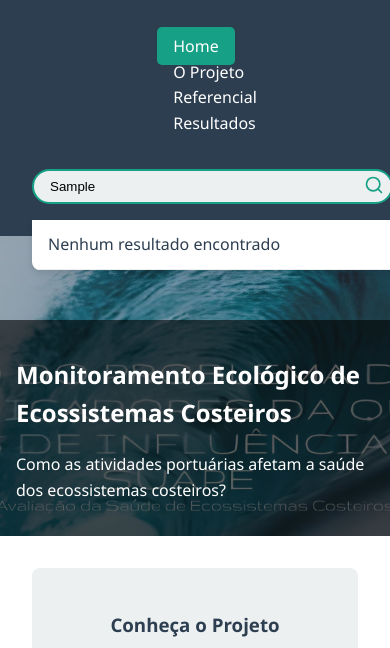
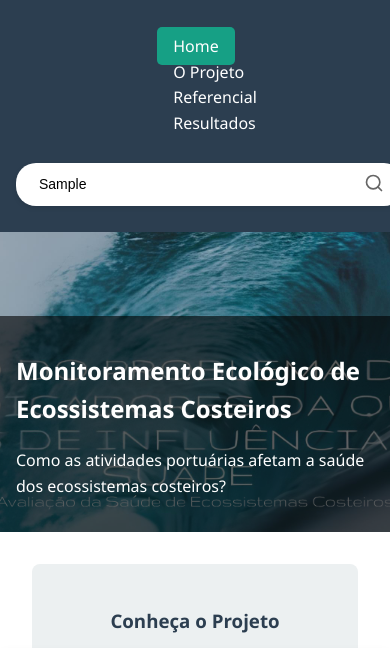
Before and after one commit to pedromartinspe07/Bioindicadores-Suape, a plain HTML site: page index.html in a window 390 px wide. Both pictures are taken after typing "Sample" into the empty fields and a click on the button "Submit search". Shown: the part 143-791 px from the top of the page. Drawn offline with Linux system fonts and the light colour scheme.

Commit message:
Update style.css

```diff
--- a/css/style.css
+++ b/css/style.css
@@ -290,77 +290,104 @@ footer {
 /* Search Bar Styles */
 .search-container {
     position: relative;
-  margin-left: auto;
-  padding: 0 1rem;
+    margin-left: 20px;
 }
 
 .search-form {
     display: flex;
     align-items: center;
+    background: #fff;
+    border-radius: 20px;
+    padding: 5px 15px;
+    box-shadow: 0 2px 5px rgba(0,0,0,0.1);
 }
 
-#search-input {
-  padding: 0.5rem 1rem;
-  border: 2px solid var(--secondary-color);
-  border-radius: 50px;
+.search-form input {
+    border: none;
+    outline: none;
+    background: none;
+    padding: 8px;
     width: 200px;
-  transition: width 0.3s;
-  background: var(--light-color);
-}
-
-#search-input:focus {
-  width: 250px;
-  outline: none;
-  border-color: var(--accent-color);
+    font-size: 14px;
 }
 
 .search-form button {
     background: none;
     border: none;
-  margin-left: -35px;
     cursor: pointer;
-  color: var(--secondary-color);
+    padding: 5px;
+    color: #666;
+    transition: color 0.3s ease;
+}
+
+.search-form button:hover {
+    color: #333;
 }
 
 .search-results {
     position: absolute;
     top: 100%;
-  left: 1rem;
+    left: 0;
     right: 0;
     background: white;
-  border-radius: 0 0 8px 8px;
-  box-shadow: 0 4px 6px rgba(0,0,0,0.1);
-  max-height: 300px;
+    border-radius: 8px;
+    box-shadow: 0 4px 12px rgba(0,0,0,0.1);
+    margin-top: 10px;
+    max-height: 400px;
     overflow-y: auto;
+    display: none;
     z-index: 1000;
-  display: none;
 }
 
 .search-result-item {
-  padding: 0.75rem 1rem;
+    padding: 12px 15px;
     border-bottom: 1px solid #eee;
     cursor: pointer;
-  color: var(--dark-color);
-  text-decoration: none;
-  display: block;
+    transition: background-color 0.2s ease;
+}
+
+.search-result-item:last-child {
+    border-bottom: none;
 }
 
 .search-result-item:hover {
-  background: var(--light-color);
+    background-color: #f5f5f5;
 }
 
+.search-result-item h1,
+.search-result-item h2,
+.search-result-item h3,
+.search-result-item h4,
+.search-result-item h5,
+.search-result-item h6,
+.search-result-item p {
+    margin: 0;
+    font-size: 14px;
+    line-height: 1.4;
+}
+
+/* Responsive search */
 @media (max-width: 768px) {
     .search-container {
-    width: 100%;
-    padding: 1rem;
-    order: 3;
-  }
-
-  #search-input {
+        margin: 10px 0;
         width: 100%;
     }
 
-  #search-input:focus {
+    .search-form {
         width: 100%;
     }
+
+    .search-form input {
+        width: 100%;
     }
+
+    .search-results {
+        position: fixed;
+        top: auto;
+        bottom: 0;
+        left: 0;
+        right: 0;
+        max-height: 50vh;
+        border-radius: 8px 8px 0 0;
+    }
+}
```
Lines whose indentation alone changed are shown as unchanged.
